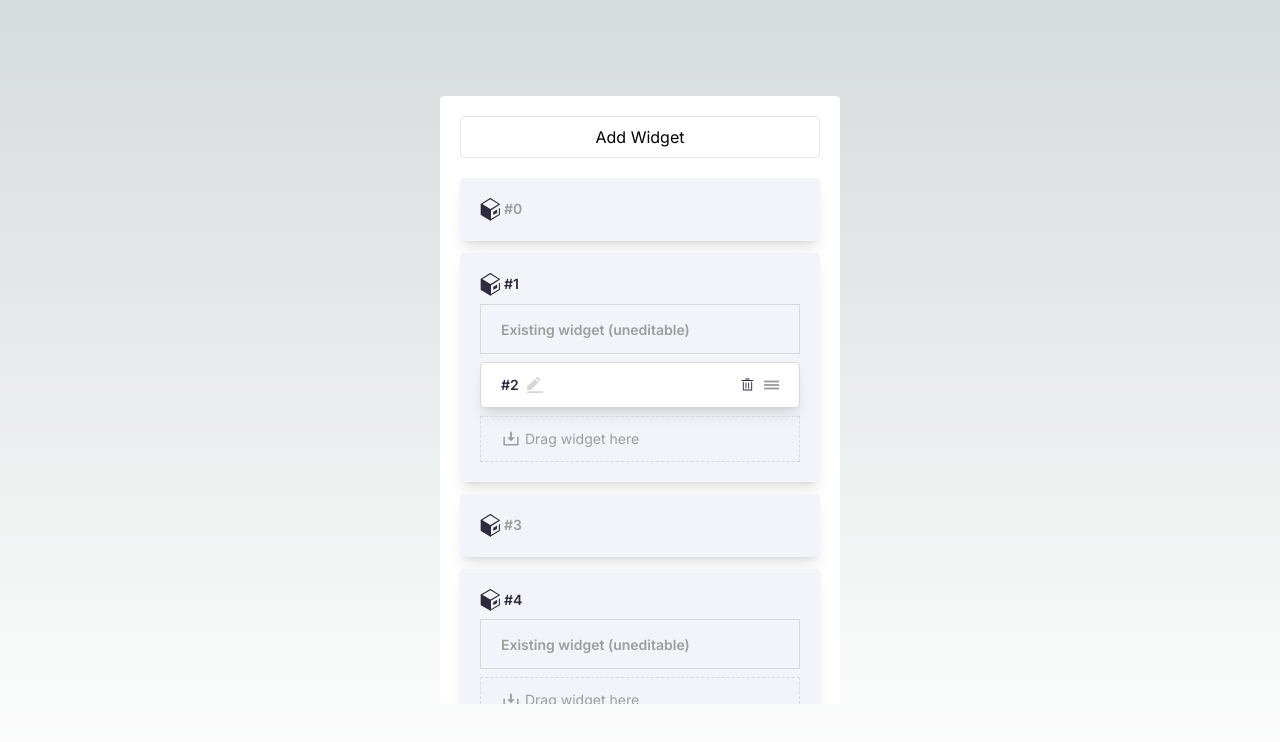
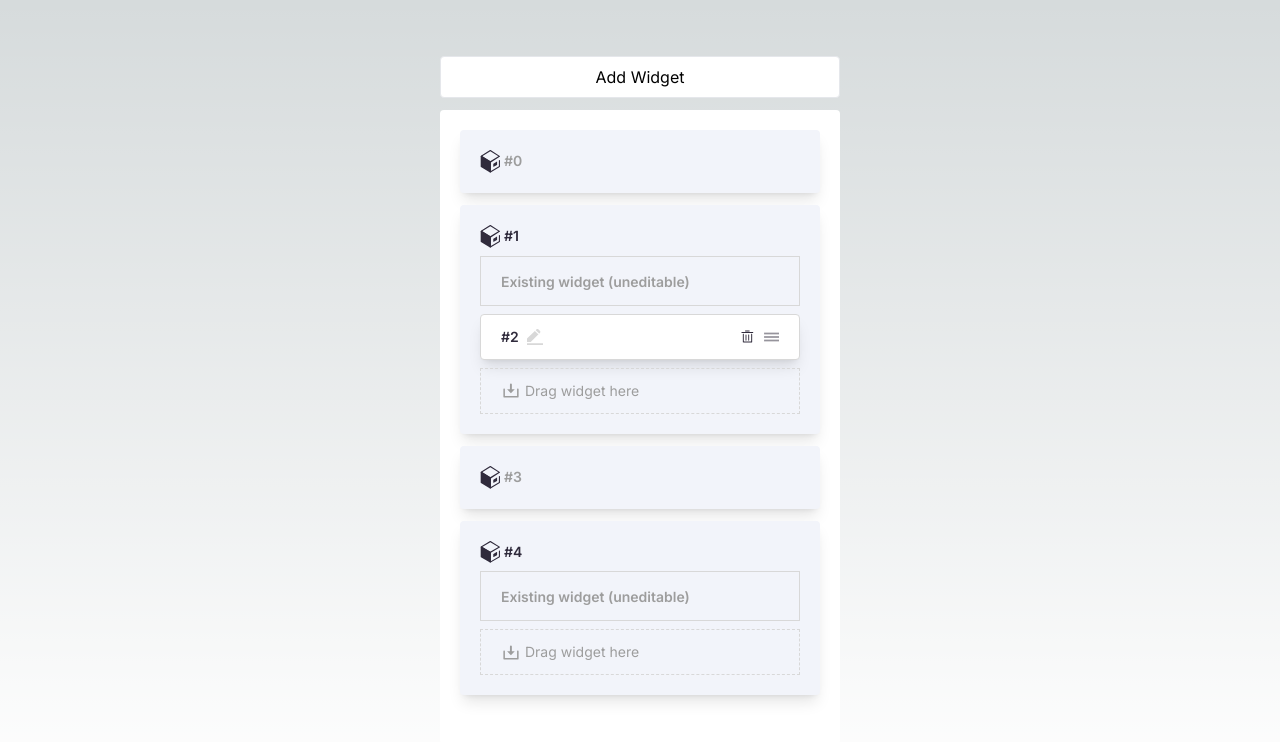
Before and after one commit to JayJay1024/sample-monorepo, a Next.js app in the folder packages/drag-and-drop/: page / in a window 1280 px wide. Shown: the top 742 px of the page. Built offline with nearby package versions, Linux system fonts and the light colour scheme.

Commit message:
optimize add widget button layout

```diff
--- a/packages/drag-and-drop/src/app/page.tsx
+++ b/packages/drag-and-drop/src/app/page.tsx
@@ -6,7 +6,7 @@ import { HTML5Backend } from "react-dnd-html5-backend";
 
 export default function Home() {
   return (
-    <main className="flex h-screen overflow-y-auto justify-center p-24">
+    <main className="flex h-screen overflow-y-auto justify-center p-14">
       <DndProvider backend={HTML5Backend}>
         <WidgetsPositionContainer />
       </DndProvider>
--- a/packages/drag-and-drop/src/components/widgets-position-container.tsx
+++ b/packages/drag-and-drop/src/components/widgets-position-container.tsx
@@ -157,18 +157,17 @@ export default function WidgetsPositionContainer() {
   }, []);
 
   return (
-    <div className="h-full overflow-y-auto w-[400px] bg-white p-5 rounded">
-      <div className="flex flex-col gap-3">
+    <div className="w-[400px] flex flex-col gap-3">
       {/* add widget */}
-        <div className="pb-2">
       <button
-            className="w-full border rounded py-2 transition-transform hover:scale-105 active:scale-95"
+        className="w-full border rounded py-2 transition-transform hover:scale-[1.01] active:translate-y-1 bg-white"
         onClick={handleAddWidget}
       >
         Add Widget
       </button>
-        </div>
 
+      <div className="h-full overflow-y-auto bg-white p-5 rounded">
+        <div className="flex flex-col gap-3">
           {/* widgets */}
           {widgets.map((widget) => (
             <PositionWidgetItem
@@ -181,5 +180,6 @@ export default function WidgetsPositionContainer() {
           ))}
         </div>
       </div>
+    </div>
   );
 }
```
Lines whose indentation alone changed are shown as unchanged.
